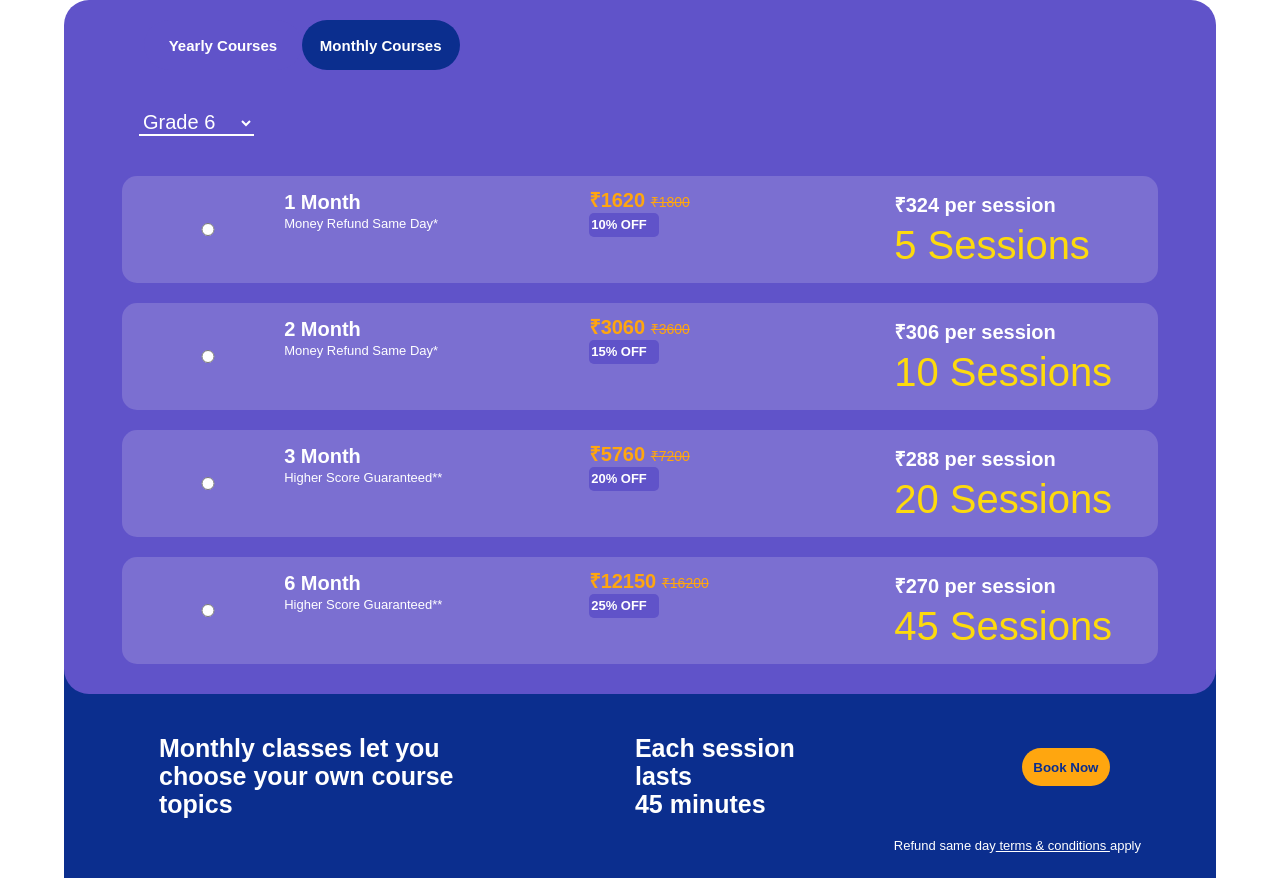
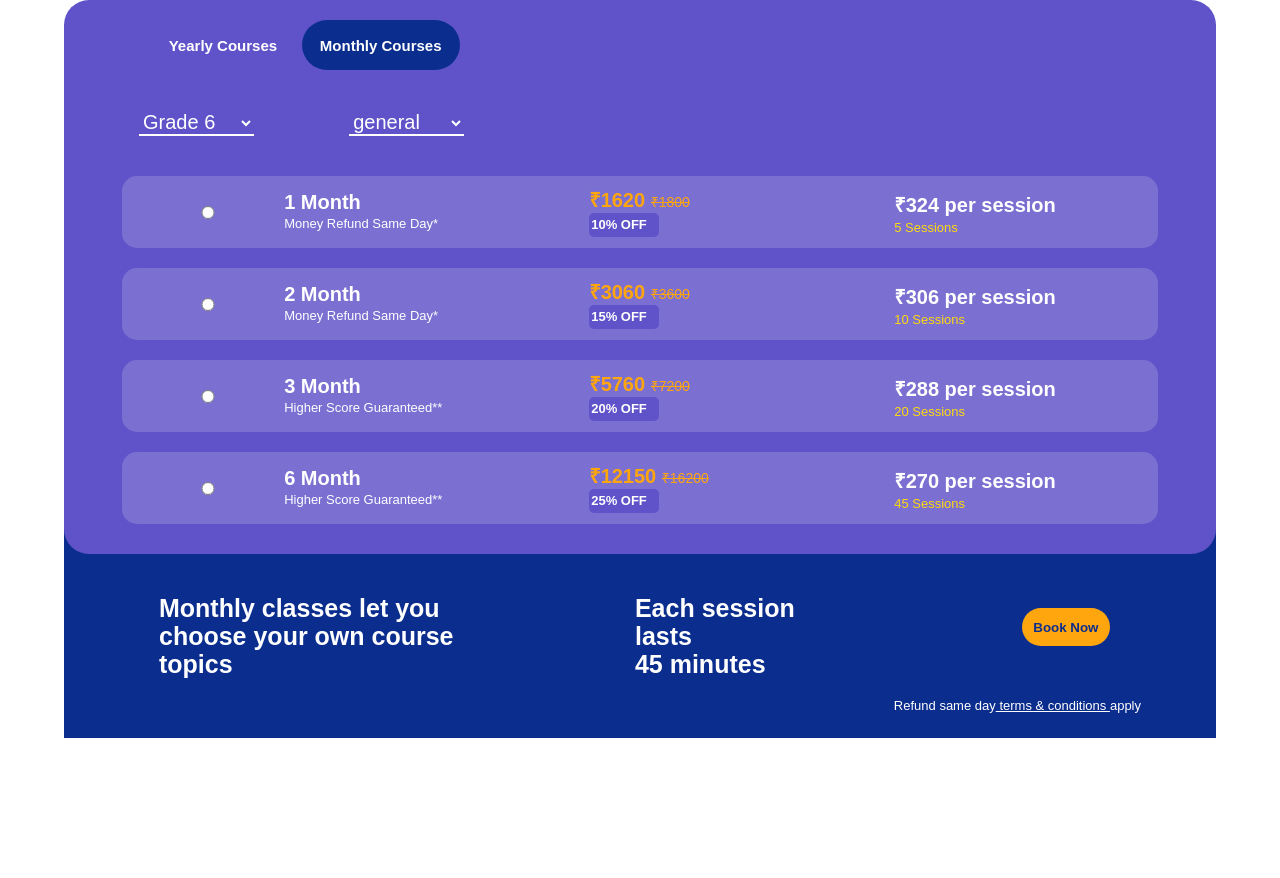
Before and after one commit to mohini-chauhan/Pivot, a React (Create React App) app: page / in a window 1280 px wide. Both pictures are taken after a click on the button "Monthly Courses". After the commit the page ends 800 px from the top, so only its background shows below. Built offline with nearby package versions, Linux system fonts and the light colour scheme.

Commit message:
added monthly page board api

```diff
--- a/src/Components/Month/Month.css
+++ b/src/Components/Month/Month.css
@@ -86,11 +86,11 @@
     width: 25%;
     padding-top: 5px;
 }
-.price-session{
+.session-duration .price-session{
     font-size:20px;
     font-weight:bold;
 }
-.session-count{
+.session-duration .session-count{
     font-size: 13px;
     line-height: 20px;
 }
--- a/src/Components/Month/Month.js
+++ b/src/Components/Month/Month.js
@@ -4,7 +4,7 @@ import "./Month.css";
 
 
 const Month = (props) => {
-
+console.log('fff',Object.keys(props.text[0].boards))
 
 //for obtaining all the grades in an array
 var gradeList=[]
@@ -13,10 +13,29 @@ var gradeList=[]
     }
 //state setting for select
 const [select,setSelect]=useState(gradeList[0]);
+
+var boardList=[]
+    for (let i =0;i<Object.keys(props.text[gradeList.indexOf(select)].boards).length;i++){
+        boardList.push(Object.keys(props.text[gradeList.indexOf(select)].boards)[i])
+    }
+
+    //state for selecting board
+    const [board,setBoard]=useState(boardList[0]);
+    console.log("hgfgh",boardList)
+
+
+
     //for printing the values of dropdown
     var dropDown=gradeList.map((g)=>{
         return (
             <option  value={g}>{g}</option>
+        )
+    })
+
+     //for printing the values of  board dropdown
+     var boardDropDown=boardList.map((b)=>{
+        return (
+            <option  value={b}>{b}</option>
         )
     })
 //function for price after discount
@@ -47,18 +66,25 @@ function dPrice(price,discount){
         )
     }
 
+    function onSelect(e){
+        setSelect(e.target.value)
+        setBoard(Object.keys(props.text[gradeList.indexOf(e.target.value)].boards)[0])
 
+    }
 
     return (
         <div className="main-container">
             <section className="monthly-course-container">
-                <select  onChange={(e)=>setSelect(e.target.value)}>
+                <select  onChange={onSelect}>
                     {dropDown}
                 </select>
-                {cardSkeleton(props.text[gradeList.indexOf(select)].boards.general["5_sessions"])}
-                {cardSkeleton(props.text[gradeList.indexOf(select)].boards.general["10_sessions"])}
-                {cardSkeleton(props.text[gradeList.indexOf(select)].boards.general["20_sessions"])}
-                {cardSkeleton(props.text[gradeList.indexOf(select)].boards.general["45_sessions"])}
+                <select  onChange={(e)=>setBoard(e.target.value)}>
+                    {boardDropDown}
+                </select>
+                {cardSkeleton(props.text[gradeList.indexOf(select)].boards[board]["5_sessions"])}
+                {cardSkeleton(props.text[gradeList.indexOf(select)].boards[board]["10_sessions"])}
+                {cardSkeleton(props.text[gradeList.indexOf(select)].boards[board]["20_sessions"])}
+                {cardSkeleton(props.text[gradeList.indexOf(select)].boards[board]["45_sessions"])}
             </section>
             <section className="footer-container">
                 <section className="footer-items">
```
